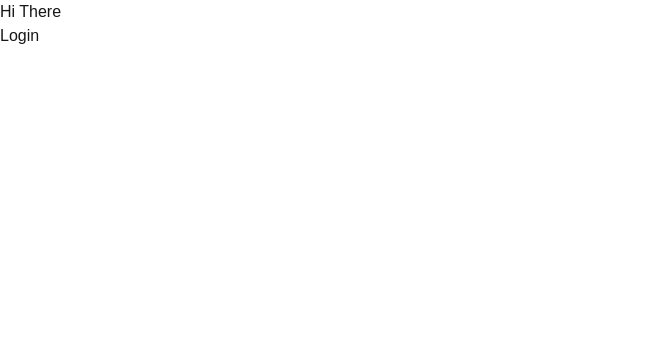
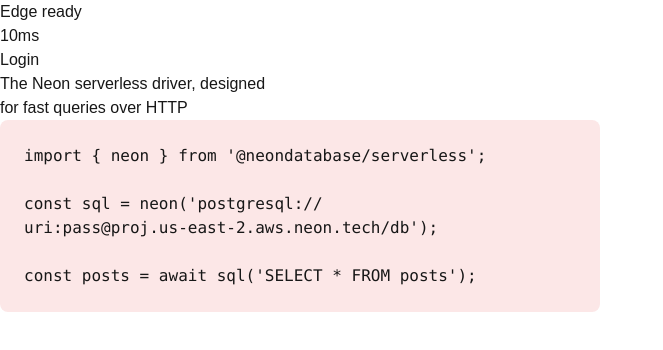
Before and after one commit to vinodpr1/leetcode-clone, a Next.js app in the folder apps/leetcode-client/: page / in a window 1280 px wide. Shown: the top 350 px of the page, without its empty margins (0-663 px from the left). Built offline with nearby package versions, Linux system fonts and the light colour scheme; no server answers.

Commit message:
animation added

```diff
--- a/apps/leetcode-client/src/app/globals.css
+++ b/apps/leetcode-client/src/app/globals.css
@@ -62,18 +62,17 @@
     opacity: 0;
   }
 }
-
+/* from-[#2affec] to-green-700 */
 .lightning-line {
-  position: absolute;
   top: 50%;
   left: 100%;
   height: 2px;
-  width: 150px;
+  width: full;
   background: linear-gradient(
     90deg,
-    rgba(0, 149, 255, 1) 0%,
-    rgba(0, 149, 255, 0.8) 50%,
-    rgba(0, 149, 255, 0.4) 100%
+    #2affec 0%,
+    #358882 50%,
+    #095e57 100%
   );
   transform-origin: left center;
   animation: lightning 3s infinite;
@@ -84,14 +83,14 @@
 }
 
 .glow-effect {
-  position: absolute;
+  border-radius: 2px;
   top: 50%;
   left: 100%;
   height: 20px;
   width: 150px;
   background: radial-gradient(
     circle at left,
-    rgba(0, 149, 255, 0.8),
+    #2affec,
     transparent 70%
   );
   transform: translateY(-50%);
@@ -100,7 +99,7 @@
 }
 
 .code-block {
-  background: rgba(255, 255, 255, 0.1);
+  background: rgba(227, 22, 22, 0.1);
   padding: 1.5rem;
   border-radius: 8px;
   width: 100%;
--- a/apps/leetcode-client/src/app/page.tsx
+++ b/apps/leetcode-client/src/app/page.tsx
@@ -1,65 +1,66 @@
-// mark as client component
-"use client";
+// // mark as client component
+// "use client";
 
-import { ArrowLeft } from "lucide-react";
-import { useSession, signIn, signOut } from "next-auth/react";
-import Image from "next/image";
+// import { ArrowLeft } from "lucide-react";
+// import { useSession, signIn, signOut } from "next-auth/react";
+// import Image from "next/image";
 import Link from "next/link";
 
-export default function Home() {
-  // extracting data from usesession as session
-  const { data: session } = useSession();
+// export default function Home() {
+//   // extracting data from usesession as session
+//   const { data: session } = useSession();
 
-  //not logged in users
+//   //not logged in users
+//   return (
+//     <>
+//     <h1>Hi There</h1>
+//     <Link href={"/signin"}>Login</Link>
+//    </>
+//   );
+// }
+import React from "react";
+import "./globals.css";
+
+function page() {
   return (
-    <>
-    <h1>Hi There</h1>
-    <Link href={"/signin"}>Login</Link>
-   </>
+    <div className="bg-black min-h-screen flex flex-col items-start justify-center p-12">
+      <h1 className="text-white text-7xl font-bold mb-8">Edge ready</h1>
+
+      <div className="flex items-center gap-4 mb-8">
+        <div className="relative">
+          <span className="text-white text-6xl font-bold">10</span>
+          <span className="text-white text-3xl">ms</span>
+          {/* <div className="lightning-line"></div> */}
+          {/* <div className="glow-effect"></div> */}
+        </div>
+      </div>
+      <Link href={"/signin"}>Login</Link>
+
+      <div className="text-content">
+        <h2 className="text-white text-2xl mb-2">
+          The Neon serverless driver,{" "}
+          <span className="text-gray-400">designed</span>
+        </h2>
+        <p className="text-gray-400 text-2xl">for fast queries over HTTP</p>
+      </div>
+
+      <div className="code-block mt-8 font-mono text-sm">
+        <pre className="text-gray-400">
+          <code>
+            {`import { neon } from '@neondatabase/serverless';
+
+const sql = neon('postgresql://
+uri:pass@proj.us-east-2.aws.neon.tech/db');
+
+const posts = await sql('SELECT * FROM posts');`}
+          </code>
+        </pre>
+      </div>
+    </div>
   );
 }
-// import React from 'react';
-// import './globals.css';
 
-// function page() {
-//   return (
-//     <div className="bg-black min-h-screen flex flex-col items-start justify-center p-12">
-//       <h1 className="text-white text-7xl font-bold mb-8">Edge ready</h1>
-
-//       <div className="flex items-center gap-4 mb-8">
-//         <div className="relative">
-//           <span className="text-white text-6xl font-bold">10</span>
-//           <span className="text-white text-3xl">ms</span>
-//           <div className="lightning-line"></div>
-//           <div className="glow-effect"></div>
-//         </div>
-//       </div>
-//       <Link href={"/signin"}>Login</Link>
-
-//       <div className="text-content">
-//         <h2 className="text-white text-2xl mb-2">
-//           The Neon serverless driver, <span className="text-gray-400">designed</span>
-//         </h2>
-//         <p className="text-gray-400 text-2xl">for fast queries over HTTP</p>
-//       </div>
-
-//       <div className="code-block mt-8 font-mono text-sm">
-//         <pre className="text-gray-400">
-//           <code>
-// {`import { neon } from '@neondatabase/serverless';
-
-// const sql = neon('postgresql://
-// uri:pass@proj.us-east-2.aws.neon.tech/db');
-
-// const posts = await sql('SELECT * FROM posts');`}
-//           </code>
-//         </pre>
-//       </div>
-//     </div>
-//   );
-// }
-
-// export default page;
+export default page;
 // checking if sessions exists
 // if (session) {
 //   // rendering components for logged in users
```
Also changed, not shown: apps/leetcode-client/src/app/(auth)/signin/page.tsx (+16 -7 lines), apps/leetcode-client/src/app/(auth)/signup/page.tsx (+19 -13 lines).
